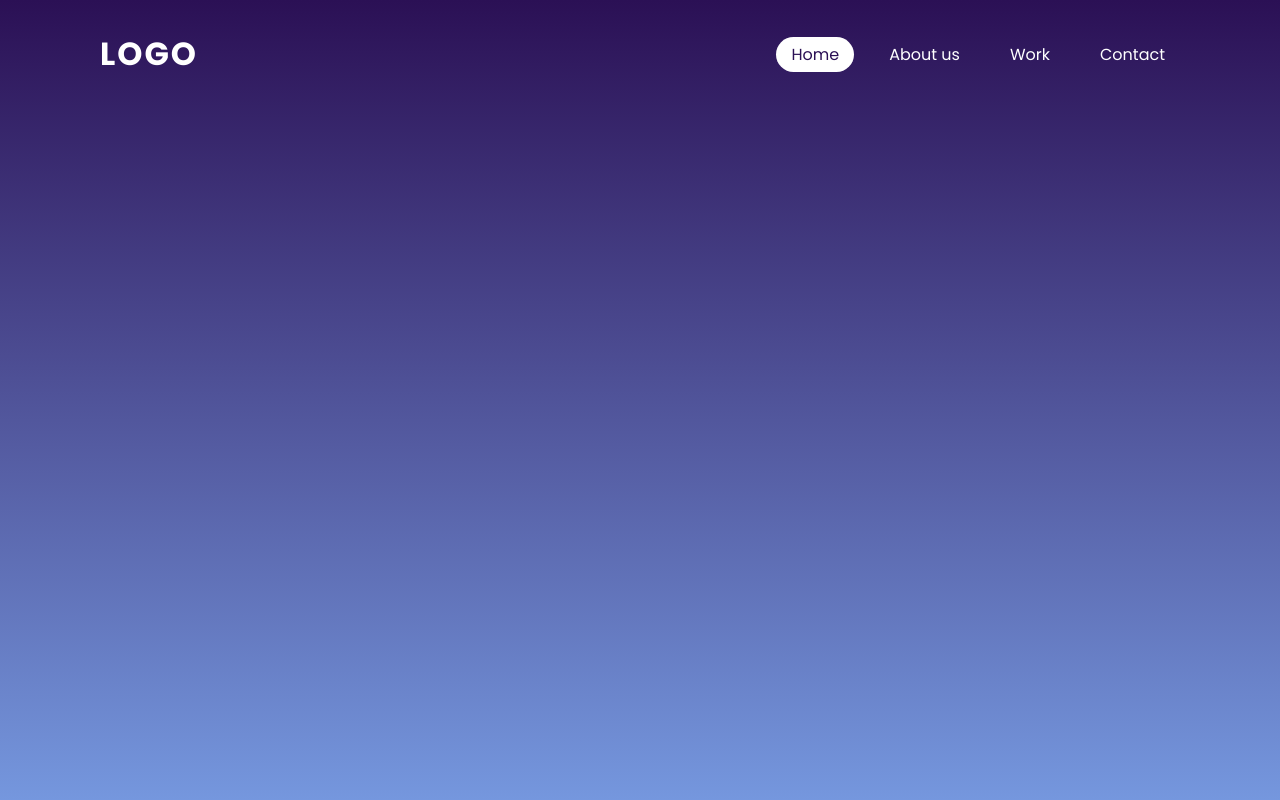
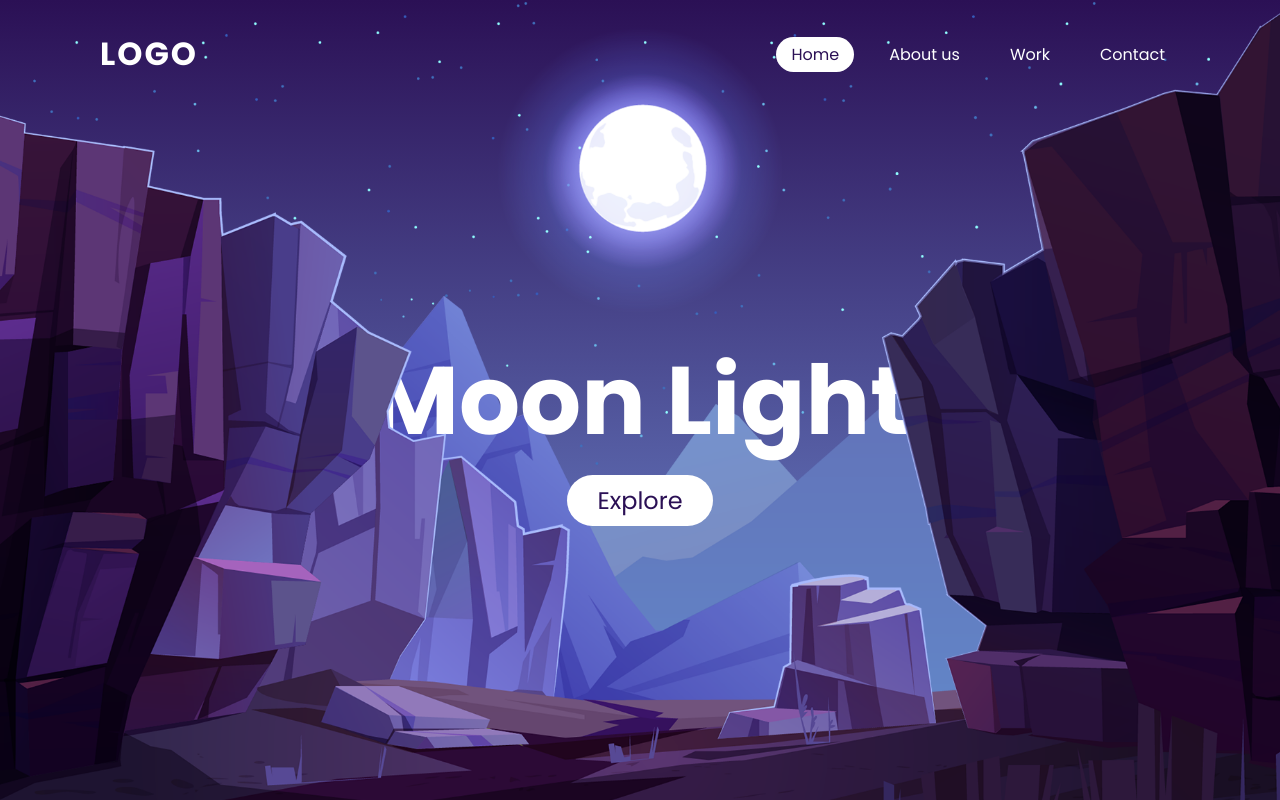
Before and after one commit to hatoriren/Parallax-Scrolling-Website, a plain HTML site: page index.html in a window 1280 px wide. Drawn offline with Linux system fonts and the light colour scheme.

Commit message:
Finished with the section
Made the page only visually, so far without effects

```diff
--- a/index.html
+++ b/index.html
@@ -23,5 +23,17 @@
         <li><a href="#">Contact</a></li>
       </ul>
     </header>
+    <section>
+      <img src="img/stars.png" alt="stars" id="stars" />
+      <img src="img/moon.png" alt="moon" id="moon" />
+      <h2 id="text">Moon Light</h2>
+      <a href="#" class="btn">Explore</a>
+      <img
+        src="img/mountains_behind.png"
+        alt="mountains"
+        id="mountains-behind"
+      />
+      <img src="img/mountains_front.png" alt="mountains" id="mountains-front" />
+    </section>
   </body>
 </html>
--- a/styles.css
+++ b/styles.css
@@ -18,6 +18,7 @@ header {
   display: flex;
   justify-content: space-between;
   align-items: center;
+  z-index: 1000;
 }
 
 header .logo {
@@ -52,3 +53,50 @@ header ul li a.active {
   background: #fff;
   color: #2b1055;
 }
+section {
+  position: relative;
+  width: 100%;
+  height: 100vh;
+  padding: 100px;
+  display: flex;
+  justify-content: center;
+  align-items: center;
+}
+
+section img {
+  position: absolute;
+  top: 0;
+  left: 0;
+  width: 100%;
+  height: 100vh;
+  object-fit: cover;
+  pointer-events: none;
+}
+
+section img#moon {
+  mix-blend-mode: screen;
+}
+
+section img#mountains-front {
+  z-index: 10;
+}
+
+#text {
+  position: absolute;
+  color: #fff;
+  white-space: nowrap;
+  font-size: 7.5vw;
+  z-index: 9;
+}
+
+.btn {
+  text-decoration: none;
+  display: inline-block;
+  padding: 8px 30px;
+  border-radius: 40px;
+  background: #fff;
+  color: #2b1055;
+  font-size: 24px;
+  z-index: 9;
+  transform: translateY(100px);
+}
```
Also changed, not shown: img/moon.png (added), img/mountains_behind.png (added), img/mountains_front.png (added), img/stars.png (added).
